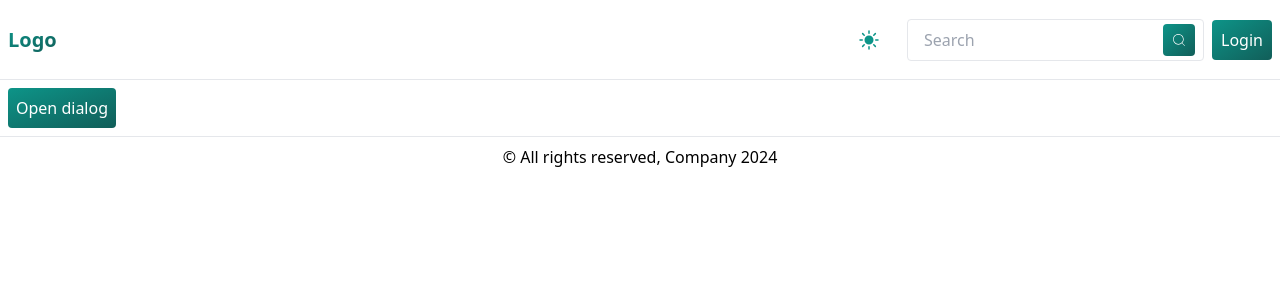
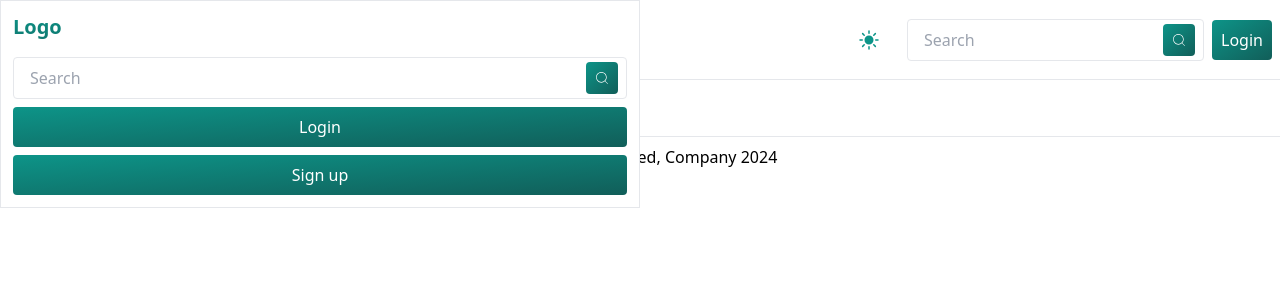
Before and after one commit to ashsajal1/react-tsx-tailwind-template, a React (Vite) app: page / in a window 1280 px wide. Shown: the top 300 px of the page. Built offline with nearby package versions, Linux system fonts and the light colour scheme.

Commit message:
create side navbar

```diff
--- /dev/null
+++ b/src/components/partials/side-nav.tsx
@@ -0,0 +1,16 @@
+import Button from '../ui/button'
+import Search from '../ui/search'
+import Text from './../ui/text'
+export default function SideNav() {
+    return (
+        <nav className='fixed left-0 w-1/2 z-20 top-0 max-h-screen bg-white border p-3'>
+            <Text className='text-xl font-bold' label='Logo' />
+
+            <div className='flex flex-col gap-2 mt-4'>
+                <Search />
+                <Button className='w-full'>Login</Button>
+                <Button className='w-full'>Sign up</Button>
+            </div>
+        </nav>
+    )
+}
--- a/src/components/ui/search.tsx
+++ b/src/components/ui/search.tsx
@@ -4,7 +4,7 @@ import InputField from './input-field'
 
 export default function Search() {
   return (
-    <div className='flex items-center border rounded focus-within:ring-1 focus-within:ring-primary px-2 dark:border-gray-800 bg-white dark:bg-black'>
+    <div className='flex items-center justify-between border rounded focus-within:ring-1 focus-within:ring-primary px-2 dark:border-gray-800 bg-white dark:bg-black'>
         <InputField type="text" className='focus:ring-0 border-none focus:placeholder:text-primary dark:bg-black' placeholder='Search' />
         <Button className='h-full min-w-0'><CiSearch /></Button>
     </div>
--- a/src/components/ui/text.tsx
+++ b/src/components/ui/text.tsx
@@ -2,7 +2,7 @@ import { HTMLAttributes } from "react";
 import { cn } from "../../lib/cn";
 
 interface TextProps extends HTMLAttributes<HTMLDivElement> {
-    className: string,
+    className?: string,
     label: string,
 }
 
--- a/src/pages/home.tsx
+++ b/src/pages/home.tsx
@@ -1,6 +1,7 @@
 import { useState } from "react";
 import Button from "../components/ui/button";
 import Dialog from "../components/ui/dialog";
+import SideNav from "../components/partials/side-nav";
 
 export default function Home() {
   const [isOpen, setIsOpen] = useState(false);
@@ -10,6 +11,7 @@ export default function Home() {
   }
   return (
     <div>
+      <SideNav />
       <Button onClick={() => { setIsOpen(!isOpen) }}>Open dialog</Button>
       <Dialog isOpen={isOpen}>
         <Dialog.Header>Are you sure to delete the post?</Dialog.Header>
```
